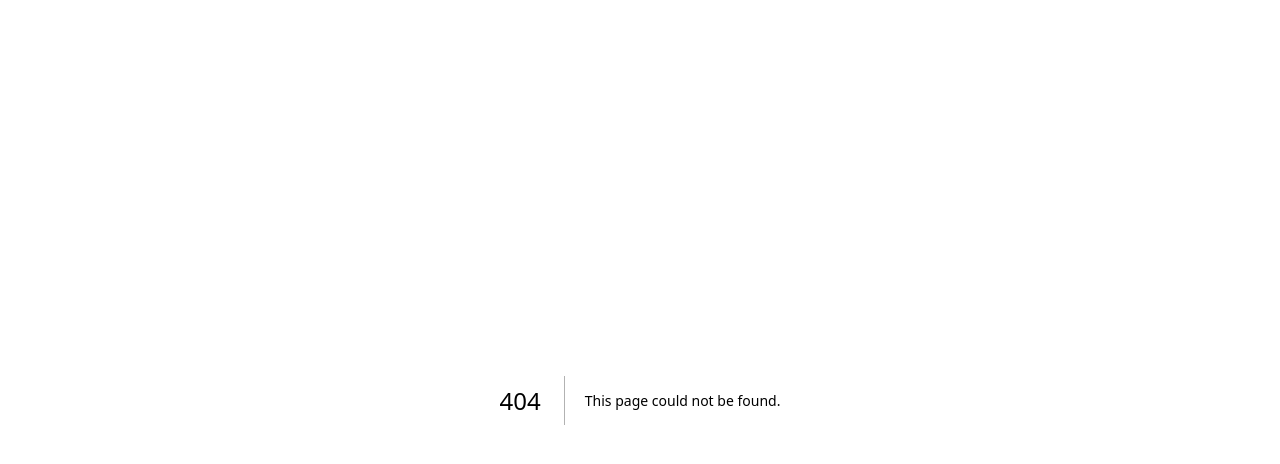
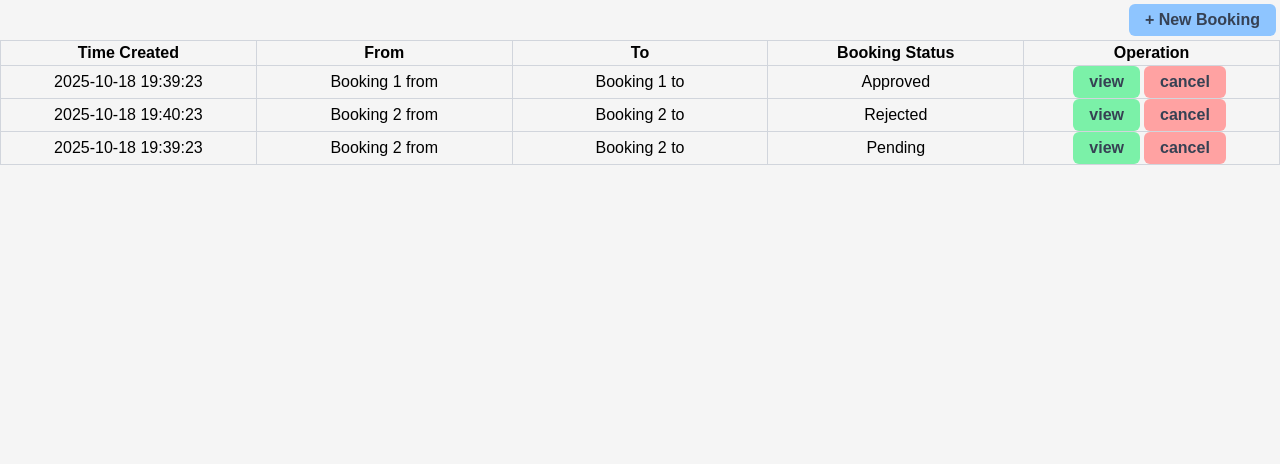
Before and after one commit to Otgon-Erdene-Otgonsukh/UoB-Proline-Taxi, a Next.js app: page /home in a window 1280 px wide. Before the commit this address had no page. Shown: the top 464 px of the page. Built offline with nearby package versions, Linux system fonts and the light colour scheme.

Commit message:
Add home page with booking list

```diff
--- /dev/null
+++ b/app/home/page.tsx
@@ -0,0 +1,93 @@
+type Location = {
+  name: string;
+  longitude: string;
+  latitude: string;
+}
+
+type BookingStatus = 'Approved' | 'Rejected' | 'Pending'
+
+type BookingRecord = {
+  timeCreated: string;
+  from: Location;
+  to: Location;
+  bookingStatus: BookingStatus;
+}
+
+const page = () => {
+
+  const data: BookingRecord[] = [{
+    timeCreated: '2025-10-18 19:39:23',
+    from: {
+      name: 'Booking 1 from',
+      longitude: '',
+      latitude: ''
+    },
+    to: {
+      name: 'Booking 1 to',
+      longitude: '',
+      latitude: ''
+    },
+    bookingStatus: 'Approved'
+  }, {
+    timeCreated: '2025-10-18 19:40:23',
+    from: {
+      name: 'Booking 2 from',
+      longitude: '',
+      latitude: ''
+    },
+    to: {
+      name: 'Booking 2 to',
+      longitude: '',
+      latitude: ''
+    },
+    bookingStatus: 'Rejected'
+  }, {
+    timeCreated: '2025-10-18 19:39:23',
+    from: {
+      name: 'Booking 2 from',
+      longitude: '',
+      latitude: ''
+    },
+    to: {
+      name: 'Booking 2 to',
+      longitude: '',
+      latitude: ''
+    },
+    bookingStatus: 'Pending'
+  }]
+
+  return (
+    <div>
+      <button className="bg-blue-300  text-gray-700 py-1 px-4 rounded-md hover:bg-yellow-500 hover:scale-103 focus:outline-none focus:ring-2 focus:ring-blue-500 focus:ring-offset-2 transition duration-200 font-extrabold m-1 float-end cursor-pointer">+ New Booking</button>
+      <table className="table-auto md:table-fixed w-full border-collapse border border-gray-400">
+        <thead>
+          <tr>
+            <th className="border border-gray-300">Time Created</th>
+            <th className="border border-gray-300">From</th>
+            <th className="border border-gray-300">To</th>
+            <th className="border border-gray-300">Booking Status</th>
+            <th className="border border-gray-300">Operation</th>
+          </tr>
+        </thead>
+        <tbody>
+          {data.map(e => {
+            return (
+              <tr className="table-row border border-gray-300">
+                <td className="border border-gray-300 text-center">{e.timeCreated}</td>
+                <td className="border border-gray-300 text-center">{e.from.name}</td>
+                <td className="border border-gray-300 text-center">{e.to.name}</td>
+                <td className="border border-gray-300 text-center">{e.bookingStatus}</td>
+                <td className="border border-gray-300 text-center">
+                  <button className=" bg-green-300  text-gray-700 py-1 px-4 rounded-md hover:bg-yellow-500 hover:scale-103 focus:outline-none focus:ring-2 focus:ring-blue-500 focus:ring-offset-2 transition duration-200 font-extrabold cursor-pointer">view</button>
+                  <button className=" bg-red-300  text-gray-700 py-1 px-4 rounded-md hover:bg-yellow-500 hover:scale-103 focus:outline-none focus:ring-2 focus:ring-blue-500 focus:ring-offset-2 transition duration-200 font-extrabold mx-1 cursor-pointer">cancel</button>
+                </td>
+              </tr>
+            )
+          })}
+        </tbody>
+      </table>
+    </div>
+  )
+}
+
+export default page
```
